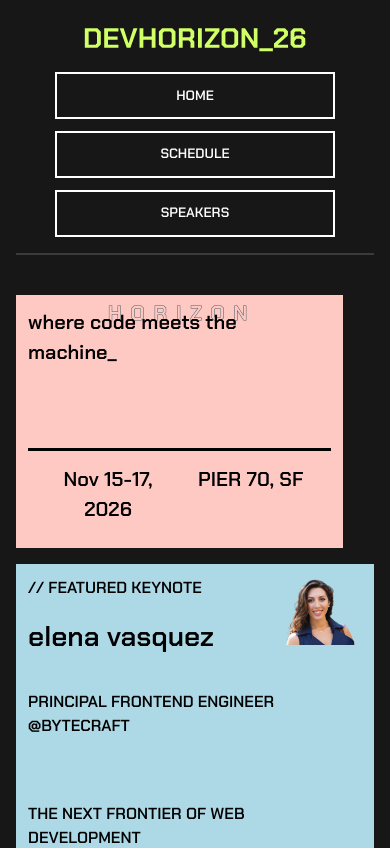
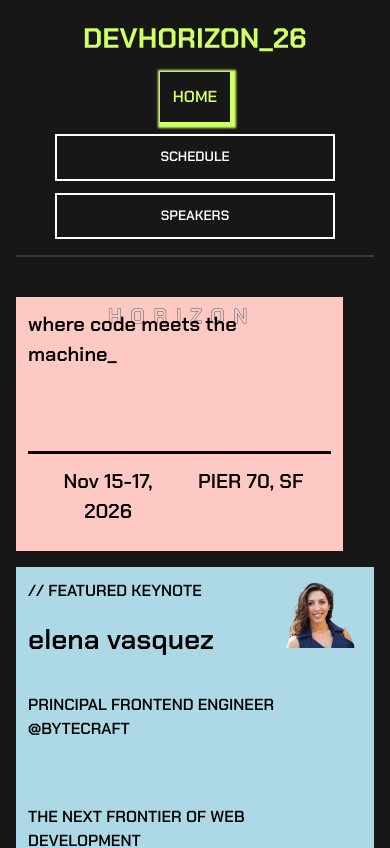
Before and after one commit to Tduncan14/TechConfernece, a Next.js app in the folder frontend/: page / in a window 390 px wide. Shown: the top 848 px of the page. Built offline with nearby package versions, Linux system fonts and the light colour scheme.

Commit message:
keep moving forward

```diff
--- a/frontend/src/app/components/Header/Header.css
+++ b/frontend/src/app/components/Header/Header.css
@@ -30,7 +30,7 @@
     gap: 1rem;
 }
 
-.rightMenu button {
+.rightMenu .button {
     border: 2px solid white;
     background-color: transparent;
     color: white;
@@ -56,7 +56,7 @@
         gap: 0.75rem;
     }
 
-    .rightMenu button {
+    .rightMenu .button {
         padding: 0.7rem;
     }
 }
@@ -82,7 +82,7 @@
     gap: 1rem;
 }
 
-.rightMenu button {
+.rightMenu .button {
     border: 2px solid white;
     background-color: transparent;
     color: white;
@@ -110,7 +110,7 @@
         gap: 0.75rem;
     }
 
-    .rightMenu button {
+    .rightMenu .button {
         padding: 0.7rem;
     }
 }
@@ -136,7 +136,7 @@
         width: 100%;
     }
 
-    .rightMenu button {
+    .rightMenu .button {
         padding: 0.65rem 0.75rem;
         font-size: 0.9rem;
     }
@@ -170,9 +170,22 @@
         gap: 0.75rem;
     }
 
-    .rightMenu button {
+    .rightMenu .button {
         width: min(100%, 280px);
         padding: 0.7rem;
         font-size: 0.85rem;
     }
 }
+
+
+.glowBorder {
+    color: #D1FF66;
+    box-shadow: 2px 2px 2px 4px #D1FF66;
+    background-color: transparent;
+    padding: 0.8rem;
+    font-family: inherit;
+    text-align: center;
+    white-space: nowrap;
+    cursor: pointer;
+
+}
--- a/frontend/src/app/components/Header/Header.tsx
+++ b/frontend/src/app/components/Header/Header.tsx
@@ -1,7 +1,10 @@
+"use client"
+
 import React from 'react'
 import Image from "next/image";
 import Link from 'next/link';
 import './Header.css'
+import { usePathname } from 'next/navigation'
 
 
 type HeaderProps = {
@@ -10,6 +13,9 @@ type HeaderProps = {
 }
 
 const Header = ({ className = "" }: HeaderProps) => {
+
+    const pathName = usePathname()
+
     return (
         <header className="header ">
             <div className="headerContainer">
@@ -23,9 +29,9 @@ const Header = ({ className = "" }: HeaderProps) => {
                 </div>
 
                 <div className="rightMenu">
-                    <button><Link href="/">HOME </Link></button>
-                    <button><Link href="/schedule">SCHEDULE</Link></button>
-                    <button><Link href="/speakers">SPEAKERS</Link></button>
+                    <Link className={pathName === '/' ? "glowBorder" : 'button'} href="/">HOME </Link>
+                    <Link className={pathName === '/schedule' ? "glowBorder" : 'button'} href="/schedule">SCHEDULE</Link>
+                    <Link className={pathName === '/speakers' ? "glowBorder" : 'button'} href="/speakers">SPEAKERS</Link>
 
                 </div>
 
--- a/frontend/src/app/components/ScheduleCard/scheduleCard.css
+++ b/frontend/src/app/components/ScheduleCard/scheduleCard.css
@@ -3,11 +3,13 @@
     border: 1px solid;
     box-sizing: border-box;
     overflow: hidden;
+
 }
 
 .scheduleCard {
     display: flex;
     width: 100%;
+    color: black;
 }
 
 .titleScheduleWord {
@@ -186,3 +188,17 @@
         overflow-wrap: anywhere;
     }
 }
+
+
+/*  more style */
+
+
+.mainScheduleContent h1 {
+    font-size: clamp(24px, 32px, 34px);
+}
+
+.mainScheduleContent h3 {
+    font-size: clamp(17px, 19px, 24px);
+    border-bottom: 1px solid rgba(194, 197, 194, 0.5);
+    margin-bottom: 1rem;
+}
--- a/frontend/src/app/globals.css
+++ b/frontend/src/app/globals.css
@@ -72,3 +72,9 @@ body {
   margin-bottom: .5rem;
   font-size: 14px;
 }
+
+
+.glowBorder {
+  color: #D1FF66;
+  box-shadow: 2px 2px 2px 4px #D1FF66;
+}
```
